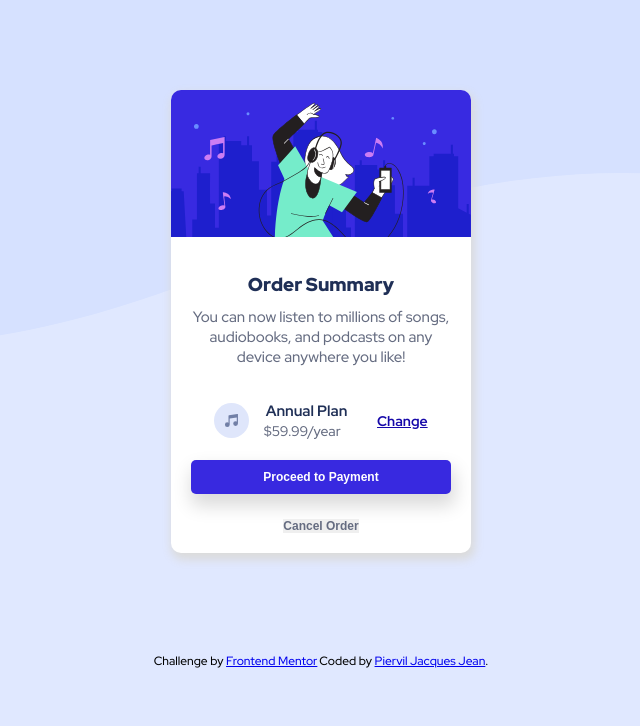
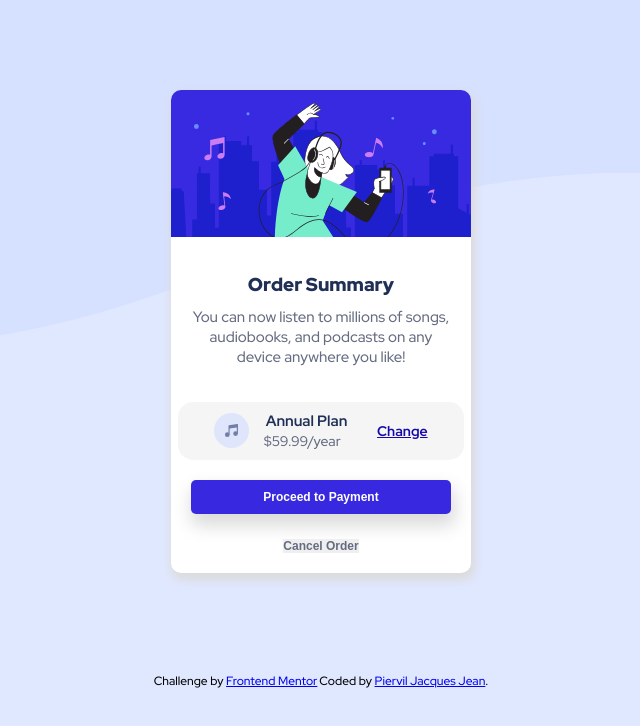
Before and after one commit to Piervil/Order-summary-component, a plain HTML site: page index.html in a window 1280 px wide. Shown: the whole page, without its empty margins (319-959 px from the left). Drawn offline with Linux system fonts and the light colour scheme.

Commit message:
agregué un background gris a una seccion

```diff
--- a/styles.css
+++ b/styles.css
@@ -51,6 +51,9 @@ body {
   justify-content: space-evenly;
   margin: 0 7px;
   align-items: center;
+  background-color: hsla(0, 0%, 94%, 0.687);
+  border-radius: 15px;
+  padding: 10px 0;
 }
 
 .card__plan img {
```
